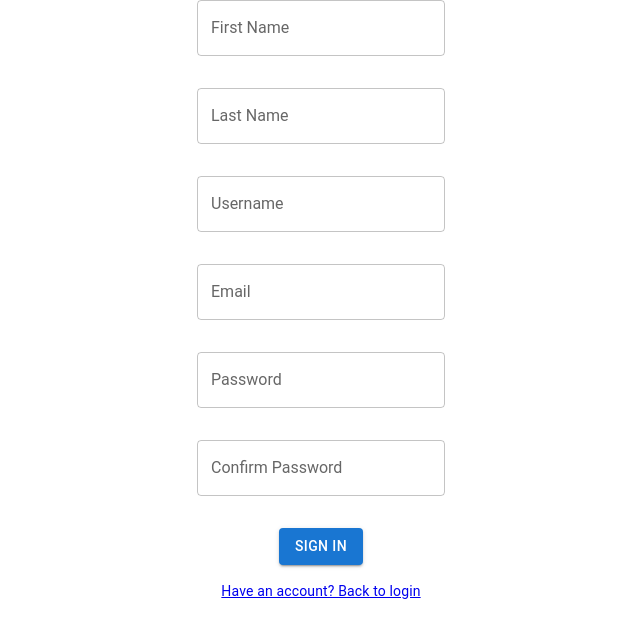
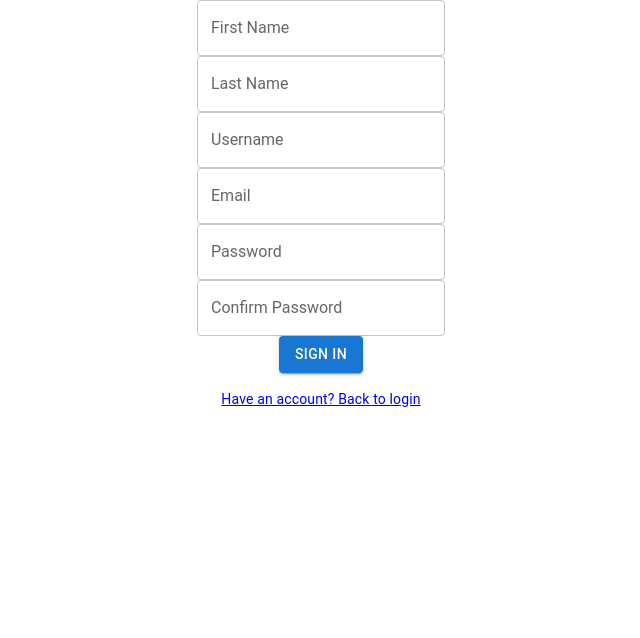
Before and after one commit to robester0403/smartbus-web, a React (Create React App) app: page /signup in a window 1280 px wide. Shown: the top 638 px of the page, without its empty margins (319-959 px from the left). Built offline with nearby package versions, Linux system fonts and the light colour scheme.

Commit message:
Refactored Margin into styles folder

```diff
--- a/src/pages/Signup.jsx
+++ b/src/pages/Signup.jsx
@@ -3,6 +3,7 @@ import React from "react";
 import { useFormik } from "formik";
 import * as yup from "yup";
 import { Link } from "react-router-dom";
+import { StyledTextField } from "../styles/styled";
 
 const validationSchema = yup.object({
   firstName: yup
@@ -50,7 +51,7 @@ const Signup = () => {
   return (
     <form onSubmit={formik.handleSubmit}>
       <Grid container alignItems="center" justify="center" direction="column">
-        <TextField
+        <StyledTextField
           id="firstName-input"
           name="firstName"
           label="First Name"
@@ -58,9 +59,8 @@ const Signup = () => {
           onChange={formik.handleChange}
           error={formik.touched.firstName && Boolean(formik.touched.firstName)}
           helperText={formik.touched.firstName && formik.errors.firstName}
-          sx={{ marginBottom: "32px" }}
         />
-        <TextField
+        <StyledTextField
           id="lastName-input"
           name="lastName"
           label="Last Name"
@@ -68,9 +68,8 @@ const Signup = () => {
           onChange={formik.handleChange}
           error={formik.touched.lastName && Boolean(formik.touched.lastName)}
           helperText={formik.touched.lastName && formik.errors.lastName}
-          sx={{ marginBottom: "32px" }}
         />
-        <TextField
+        <StyledTextField
           id="userName-input"
           name="userName"
           label="Username"
@@ -78,9 +77,8 @@ const Signup = () => {
           onChange={formik.handleChange}
           error={formik.touched.userName && Boolean(formik.touched.userName)}
           helperText={formik.touched.userName && formik.errors.userName}
-          sx={{ marginBottom: "32px" }}
         />
-        <TextField
+        <StyledTextField
           id="email-input"
           name="email"
           label="Email"
@@ -88,9 +86,8 @@ const Signup = () => {
           onChange={formik.handleChange}
           error={formik.touched.email && Boolean(formik.touched.email)}
           helperText={formik.touched.email && formik.errors.email}
-          sx={{ marginBottom: "32px" }}
         />
-        <TextField
+        <StyledTextField
           id="password-input"
           name="password"
           label="Password"
@@ -99,9 +96,8 @@ const Signup = () => {
           onChange={formik.handleChange}
           error={formik.touched.password && Boolean(formik.errors.password)}
           helperText={formik.touched.password && formik.errors.password}
-          sx={{ marginBottom: "32px" }}
         />
-        <TextField
+        <StyledTextField
           id="confirmPassword-input"
           name="confirmPassword"
           label="Confirm Password"
@@ -114,7 +110,6 @@ const Signup = () => {
           helperText={
             formik.touched.confirmPassword && formik.errors.confirmPassword
           }
-          sx={{ marginBottom: "32px" }}
         />
         <Button variant="contained" color="primary" type="submit">
           Sign In
--- a/src/styles/styled.js
+++ b/src/styles/styled.js
@@ -1,3 +1,4 @@
+import { TextField } from "@mui/material";
 import styled, { keyframes } from "styled-components";
 
 export const TempPhoneContainer = styled.section`
@@ -27,3 +28,7 @@ export const Logo = styled.img`
   animation-duration: 2s;
   animation-iteration-count: infinite;
 `;
+
+export const StyledTextField = styled(TextField)({
+  marginBottom: "32px",
+});
```
